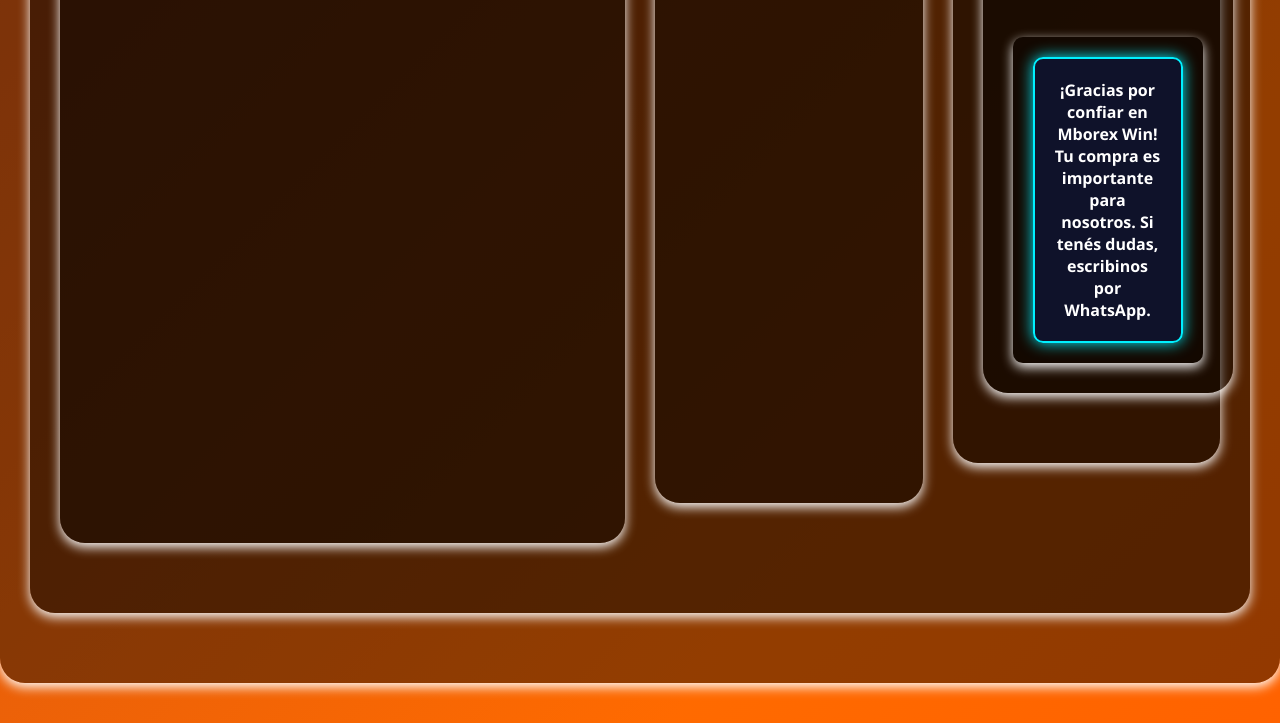
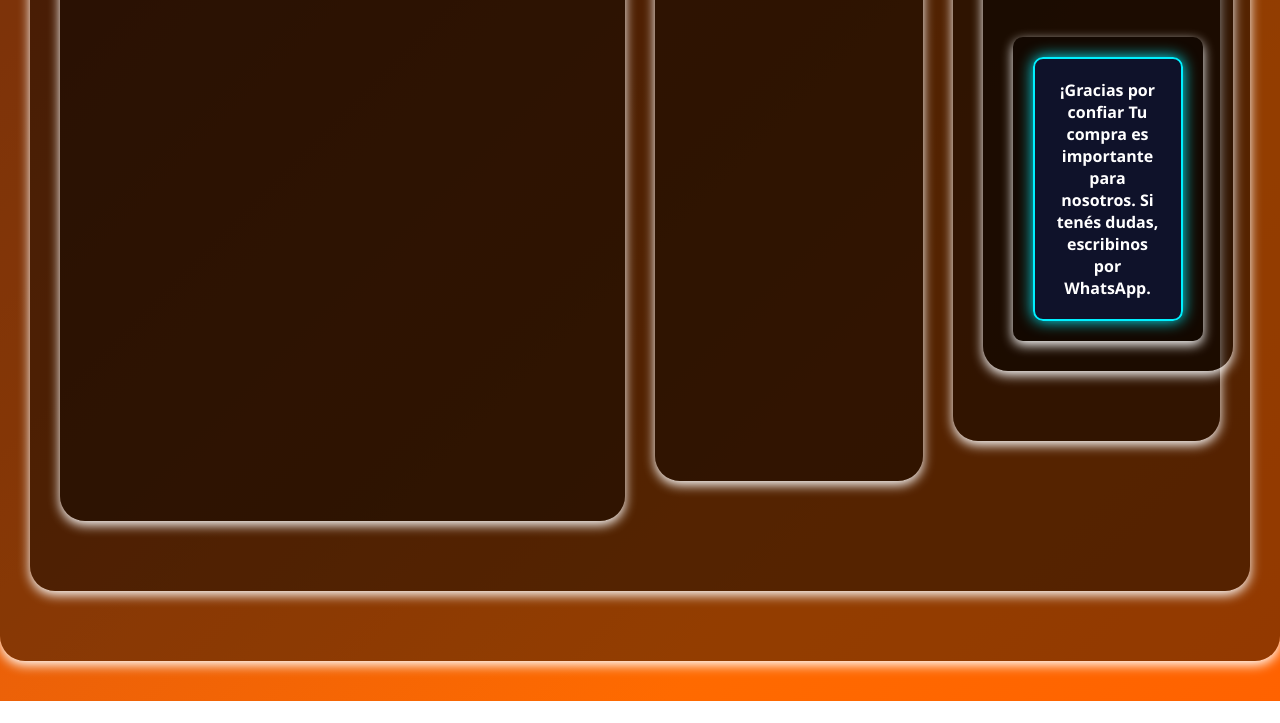
Before and after one commit to Mborexwin/teinda, a plain HTML site: page index.html in a window 1280 px wide. Shown: the part 4125-4848 px from the top of the page. After the commit the page ends 4826 px from the top, so only its background shows below. Drawn offline with Linux system fonts and the light colour scheme.

Commit message:
Update index.html

```diff
--- a/index.html
+++ b/index.html
@@ -168,7 +168,7 @@ Pedir más fotos
 
         <div style="background-color: #0048ff2a; border-radius: 10px; border: 2px solid #00f0ff; padding: 20px; position: relative; box-shadow: 0 0 15px #00f0ff;">
           <p style="color: white; font-size: 16px; margin: 0;">
-            ¡Gracias por confiar en <strong>Mborex Win</strong>! Tu compra es importante para nosotros. Si tenés dudas, escribinos por WhatsApp.
+            ¡Gracias por confiar  Tu compra es importante para nosotros. Si tenés dudas, escribinos por WhatsApp.
           </p>
         </div>
 
```
